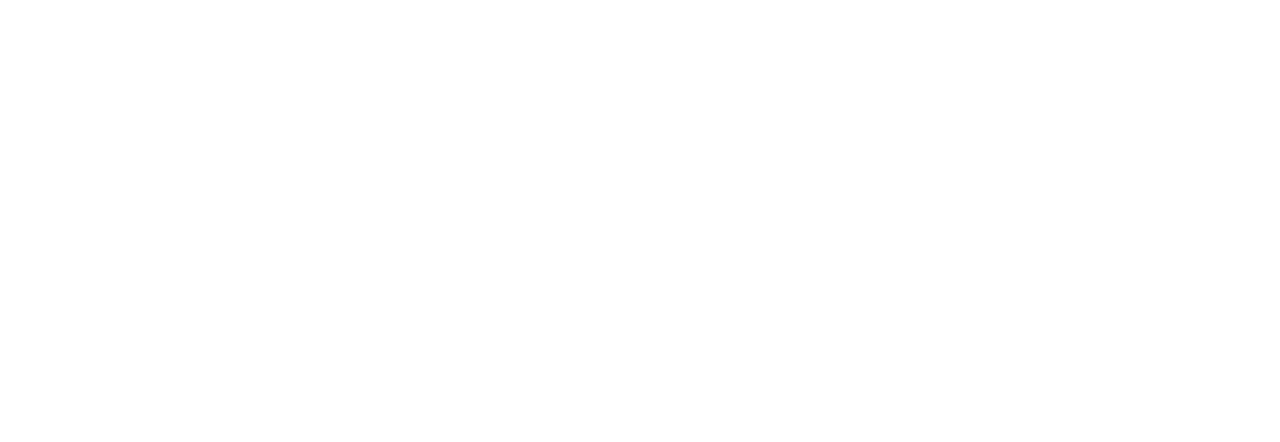
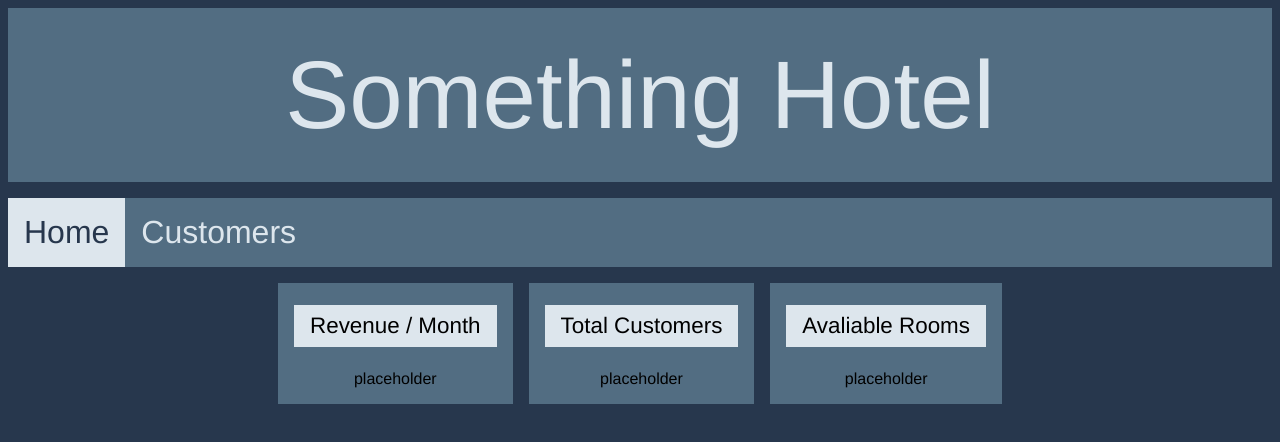
Before and after one commit to marb17/slc-g9-project, a plain HTML site: page index.html in a window 1280 px wide. Drawn offline with Linux system fonts and the light colour scheme.

Commit message:
Add files via upload

```diff
--- /dev/null
+++ b/customer.html
@@ -0,0 +1,24 @@
+<!DOCTYPE html>
+<html lang="en">
+<head>
+    <meta charset="UTF-8">
+    <meta name="viewport" content="width=device-width, initial-scale=1.0">
+    <title>Document</title>
+    <link rel="stylesheet" href="style.css">
+</head>
+<body>
+    <header class="accommodation_name">Customers</header>
+
+    <nav class="navbar-home">
+        <a href="index.html" class="nonactive-navbar">Home</a>
+        <a href="" class="active-navbar">Customers</a>
+        <a href=""></a>
+        <a href=""></a>
+        <a href=""></a>
+    </nav>
+
+
+
+    <script src="script.js"></script>
+</body>
+</html>
--- a/index.html
+++ b/index.html
@@ -0,0 +1,39 @@
+<!DOCTYPE html>
+<html lang="en">
+<head>
+    <meta charset="UTF-8">
+    <meta name="viewport" content="width=device-width, initial-scale=1.0">
+    <link rel="stylesheet" href="style.css">
+    <title>yup</title>
+</head>
+<body>
+    <header id="accommodation_name"></header>
+
+    <nav class="navbar-home">
+        <a href="" class="active-navbar">Home</a>
+        <a href="customer.html" class="nonactive-navbar">Customers</a>
+        <a href=""></a>
+        <a href=""></a>
+        <a href=""></a>
+    </nav>
+
+    <main>
+        <div class="counter-home">
+            <div class="revenue-month">
+                <p class="heading-counter">Revenue / Month</p>
+                <p>placeholder</p>
+            </div>
+            <div class="total-customers">
+                <p class="heading-counter">Total Customers</p>
+                <p>placeholder</p>
+            </div>
+            <div class="avaliable-rooms">
+                <p class="heading-counter">Avaliable Rooms</p>
+                <p>placeholder</p>
+            </div>
+        </div>
+    </main>
+
+    <script src="script.js"></script>
+</body>
+</html>
--- a/script.js
+++ b/script.js
@@ -13,13 +13,15 @@ fetch('data.json') // Replace 'data.json' with the path to your JSON file
 fetch('data.json')
     .then(response => response.json())
     .then(data => {
-        function addCustomer(name, email, length_of_stay, date_arrival) {
+        function addCustomer(name, email, length_of_stay, date_arrival, cash, room) {
             const newId = Object.keys(data.customers).length + 1;
             const newCustomer = {
                 name: name,
                 email: email,
                 length_of_stay: length_of_stay,
-                date_arrival: date_arrival
+                date_arrival: date_arrival,
+                cash: cash,
+                room: room
             };
             data.customers[newId] = newCustomer;
         }
--- a/style.css
+++ b/style.css
@@ -1,15 +1,87 @@
 :root {
     --bgcolor: #27374D;
+    --bgmidcolor: #324868;
     --midcolor: #526D82;
     --acccolor: #9DB2BF;
     --wcolor: #DDE6ED;
 }
 
+body {
+    background-color: var(--bgcolor);
+}
+
 #accommodation_name {
     text-align: center;
-    font-size: 600%;
-    background-color: var(--bgcolor);
+    font-size: 6rem;
+    background-color: var(--midcolor);
     color: var(--wcolor);
     font-family:'Franklin Gothic Medium', 'Arial Narrow', Arial, sans-serif;
-    padding: 2%;
+    padding: 2rem;
+    margin-bottom: 1rem;
 }
+
+.accommodation_name {
+    text-align: center;
+    font-size: 4rem;
+    background-color: var(--midcolor);
+    color: var(--wcolor);
+    font-family:'Franklin Gothic Medium', 'Arial Narrow', Arial, sans-serif;
+    padding: 1rem;
+    margin-bottom: 1rem;
+}
+
+.navbar-home {
+    background-color: var(--midcolor);
+    padding: 0rem 0rem;
+    overflow: hidden;
+}
+
+.active-navbar {
+    background-color: var(--wcolor);
+    color: var(--bgcolor);
+    font-family: 'Franklin Gothic Medium', 'Arial Narrow', Arial, sans-serif;
+    text-decoration: none;
+    font-size: 2rem;
+    padding: 1rem;
+    text-align: center;
+    float: left;
+}
+
+.nonactive-navbar {
+
+    color: var(--wcolor);
+    font-family: 'Franklin Gothic Medium', 'Arial Narrow', Arial, sans-serif;
+    text-decoration: none;
+    font-size: 2rem;
+    padding: 1rem;
+    text-align: center;
+    float: left;
+}
+
+.nonactive-navbar:hover {
+    background-color: var(--bgcolor);
+}
+
+.counter-home {
+    display: flex;
+    justify-content: center;
+    flex-wrap: wrap;
+    margin: 1rem;
+}
+
+.counter-home div {
+    background-color: var(--midcolor);
+    margin: 0rem 0.5rem 1rem 0.5rem;
+    padding: 0rem 1rem;
+}
+
+.counter-home div p {
+    font-family: 'Franklin Gothic Medium', 'Arial Narrow', Arial, sans-serif;
+    text-align: center;
+}
+
+.heading-counter {
+    background-color: var(--wcolor);
+    padding: 0.5rem 1rem;
+    font-size: 1.4rem;
+}
```
